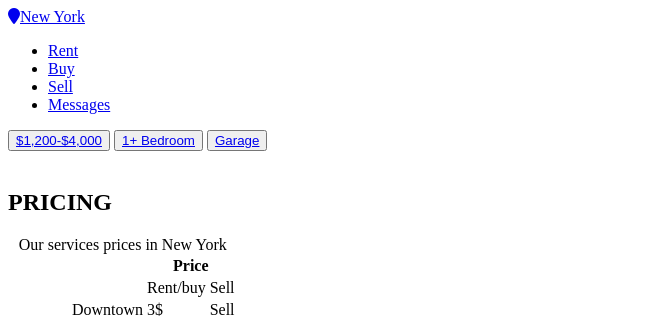
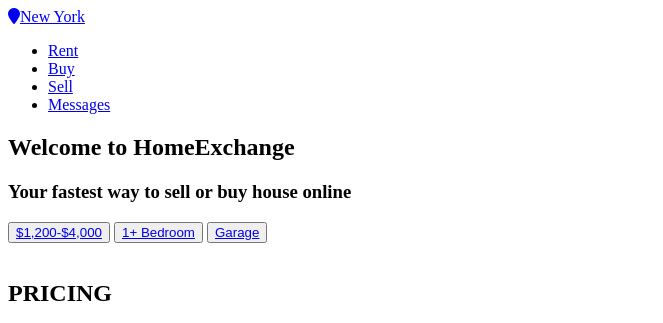
Before and after one commit to FEDKursevi/git-domaci-fed27, a plain HTML site: page index.html in a window 1280 px wide. Shown: the top 323 px of the page, without its empty margins (0-663 px from the left). Drawn offline with Linux system fonts and the light colour scheme.

```diff
--- a/index.html
+++ b/index.html
@@ -23,7 +23,12 @@
     </header>
     <main>
     <section>
-        <div class="backGroundPhoto"></div>
+        <div class="backGroundPhoto">
+            <h1>Welcome to HomeExchange</h1>
+            <h3>Your fastest way to sell or buy house online</h3>
+        </div>
+    </section>
+    <section>
         <div class="categories">
             <button type="text"><a href="#">$1,200-$4,000</a></button>
             <button type="text"><a href="#">1+ Bedroom</a></button>
```
